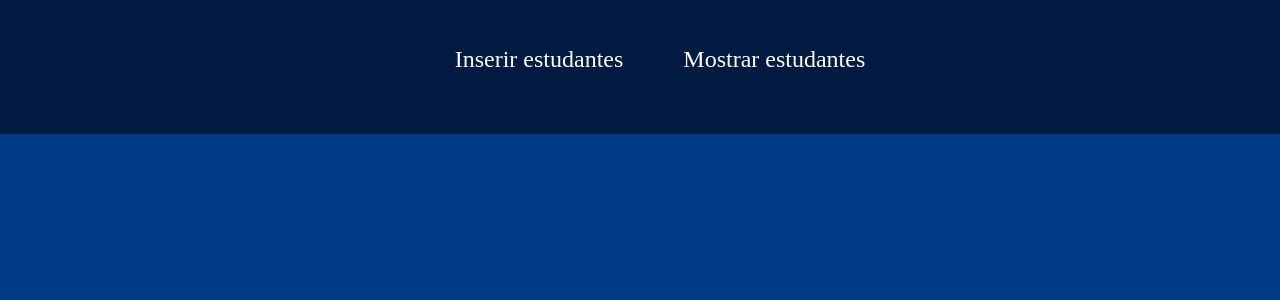
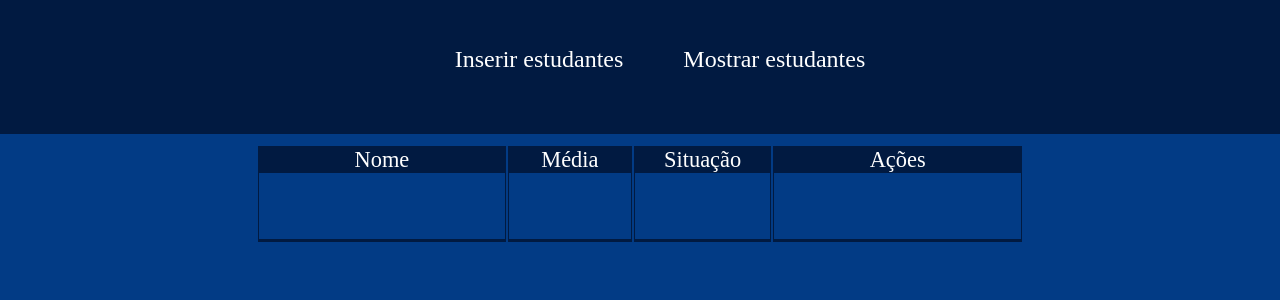
Before and after one commit to guih1886/desafio-angular, an Angular app: page /show-students in a window 1280 px wide. Shown: the top 300 px of the page. Built offline with nearby package versions, Linux system fonts and the light colour scheme.

Commit message:
project finished
project finished

```diff
--- a/src/app/components/insert-student/insert-student.component.html
+++ b/src/app/components/insert-student/insert-student.component.html
@@ -6,6 +6,6 @@
         <input type="text" class="input-nome" [(ngModel)]="nome" placeholder="Digite o nome do aluno">
         <input type="text" class="input-nota" [(ngModel)]="nota1" placeholder="Digite a nota 1">
         <input type="text" class="input-nota" [(ngModel)]="nota2" placeholder="Digite a nota 2">
-        <button type="submit" (click)="adicionarEstudante()">Inserir</button>
+        <button type="submit" (click)="adicionarEstudante()">{{estado}}</button>
     </div>
 </div>
--- a/src/app/components/insert-student/insert-student.component.ts
+++ b/src/app/components/insert-student/insert-student.component.ts
@@ -1,4 +1,4 @@
-import { Component, Input } from '@angular/core';
+import { Component, Input, OnInit } from '@angular/core';
 import { StudentsService, } from 'src/app/students.service';
 
 @Component({
@@ -7,10 +7,20 @@ import { StudentsService, } from 'src/app/students.service';
   styleUrls: ['./insert-student.component.less']
 })
 
-export class InsertStudentComponent {
+export class InsertStudentComponent implements OnInit {
   @Input() nome: string = "";
   @Input() nota1: string = "";
   @Input() nota2: string = "";
+  estado = ""
+
+  ngOnInit(): void {
+    this.estado = this.estudades.getEstado();
+    if (this.estado == "Alterar") {
+      this.nome = JSON.parse(this.estudades.getNome());
+      this.nota1 = this.estudades.getNota1();
+      this.nota2 = this.estudades.getNota2();
+    }
+  }
 
   constructor(
     private estudades: StudentsService
--- a/src/app/components/show-students/show-students.component.html
+++ b/src/app/components/show-students/show-students.component.html
@@ -1,23 +1,28 @@
 <div class="container-list">
-    <table border="1" *ngFor="let item of list">
-        <td class="td-dados">
-            Dados
-            <tr>Nome: </tr>
-            <tr>Média: </tr>
-            <tr>Situação: </tr>
+
+    <table>
+        <td class="td-nome"> Nome
+            <div class="div-tr">
+                <tr class="tr-nome" *ngFor="let item of list">{{item.nome}}</tr>
+            </div>
         </td>
-        <td class="td-valores">
-            Valores
-            <tr>{{item.nome}}</tr>
-            <tr>{{item.media}}</tr>
-            <tr>{{item.situacao}}</tr>
+        <td class="td-media"> Média
+            <div class="div-tr">
+                <tr class="tr-media" *ngFor="let item of list">{{item.media}}</tr>
+            </div>
+        </td>
+        <td class="td-situacao"> Situação
+            <div class="div-tr">
+                <tr class="tr-situacao" *ngFor="let item of list">{{item.situacao}}</tr>
+            </div>
         </td>
         <td class="td-acoes"> Ações
-            <br>
-            <br>
-            <tr><button>Alterar</button></tr>
-            <tr><button>Excluir</button></tr>
+            <div class="div-tr">
+                <tr class="tr-acoes" *ngFor="let item of list">
+                    <button (click)="alterarEstudante(item.id)">Alterar</button>
+                    <button (click)="excluirEstudante(item.id)">Excluir</button>
+                </tr>
+            </div>
         </td>
-
     </table>
 </div>
--- a/src/app/components/show-students/show-students.component.less
+++ b/src/app/components/show-students/show-students.component.less
@@ -13,18 +13,63 @@
         margin-top: 10px;
         width: 60%;
         height: 15%;
-        background-color: #aaa;
-        border: 1;
+        background-color: @secondary-background-color;
 
-        .td-dados {
-            width: 50%;
-            background-color: red;
+
+        .div-tr {
+            display: flex;
+            justify-content: center;
+            align-items: center;
+            flex-direction: column;
+            text-align: center;
+            width: 100%;
+            height: 70%;
+            background-color: @secondary-background-color;
         }
 
-        .td-valores {
-            color: white;
+        .td-nome,
+        .td-acoes {
+            text-align: center;
+            font-size: 1.4em;
+            width: 50vw;
+            background-color: @main-background-color;
+            color: @main-font-color;
         }
 
-        .td-acoes {}
+        .td-media,
+        .td-situacao {
+            text-align: center;
+            font-size: 1.4em;
+            width: 20vw;
+            background-color: @main-background-color;
+            color: @main-font-color;
+        }
+
+        .tr-nome,
+        .tr-media,
+        .tr-situacao,
+        .tr-acoes {
+            text-align: center;
+            margin: 0;
+            width: 100%;
+            font-size: 1.2em;
+            color: @main-font-color;
+        }
+
+        button {
+            margin-right: 10px;
+            font-size: 18px;
+            width: 40%;
+            height: 20px;
+            background-color: @main-background-color;
+            color: @main-font-color;
+            border: 0;
+        }
+
+        button:hover {
+            background-color: #1a38df;
+            border: 0;
+            cursor: pointer;
+        }
     }
 }
--- a/src/app/components/show-students/show-students.component.ts
+++ b/src/app/components/show-students/show-students.component.ts
@@ -18,4 +18,13 @@ export class ShowStudentsComponent implements OnInit {
     this.list = this.estudante.getAll();
   }
 
+  excluirEstudante(id: number) {
+    this.estudante.excluirEstudante(id);
+    this.list = this.estudante.getAll();
+  }
+
+  alterarEstudante(id: number) {
+    this.estudante.alterarEstudante(id);
+  }
+
 }
--- a/src/app/students.service.ts
+++ b/src/app/students.service.ts
@@ -1,5 +1,6 @@
 import { Injectable } from '@angular/core';
 import { Students, estudantes } from './components/insert-student/students';
+import { Router } from '@angular/router';
 
 @Injectable({
   providedIn: 'root'
@@ -7,6 +8,14 @@ import { Students, estudantes } from './components/insert-student/students';
 export class StudentsService {
   lista: Students[] = estudantes;
   id = 0;
+  nome: string | undefined;
+  nota1: number | undefined;
+  nota2: number | undefined;
+  estado = 'Inserir'
+
+  constructor(
+    private router: Router
+  ) { }
 
   getAll() {
     this.lista = JSON.parse(localStorage.getItem("estudantes") || "[]");
@@ -18,6 +27,21 @@ export class StudentsService {
     this.lista.push({ id: this.id, nome: nome, nota1: nota1, nota2: nota2, media: this.calcularMedia(nota1, nota2), situacao: this.calcularSituacao(nota1, nota2) })
     localStorage.setItem("estudantes", JSON.stringify(this.lista));
     alert("Estudante adicionado com sucesso na lista.")
+  }
+
+  excluirEstudante(id: number) {
+    this.lista = this.lista.filter(item => item.id !== id);
+    localStorage.setItem("estudantes", JSON.stringify(this.lista));
+  }
+
+  alterarEstudante(id: number) {
+    this.router.navigate(['insert-students']);
+    this.estado = 'Alterar';
+    const estudante = this.lista.find((item) => item.id === id);
+    this.nome = estudante?.nome;
+    this.nota1 = estudante?.nota1;
+    this.nota2 = estudante?.nota2;
+    this.excluirEstudante(id)
   }
 
   calcularMedia(nota1: number, nota2: number) {
@@ -32,4 +56,20 @@ export class StudentsService {
     }
   }
 
+  getEstado() {
+    return this.estado;
+  }
+
+  getNome(): string {
+    return JSON.stringify(this.nome)
+  }
+
+  getNota1(): string {
+    return JSON.stringify(this.nota1)
+  }
+
+  getNota2(): string {
+    return JSON.stringify(this.nota2)
+  }
+
 }
```
Also changed, not shown: 3 other files (tests, documents, lock files or other folders).
